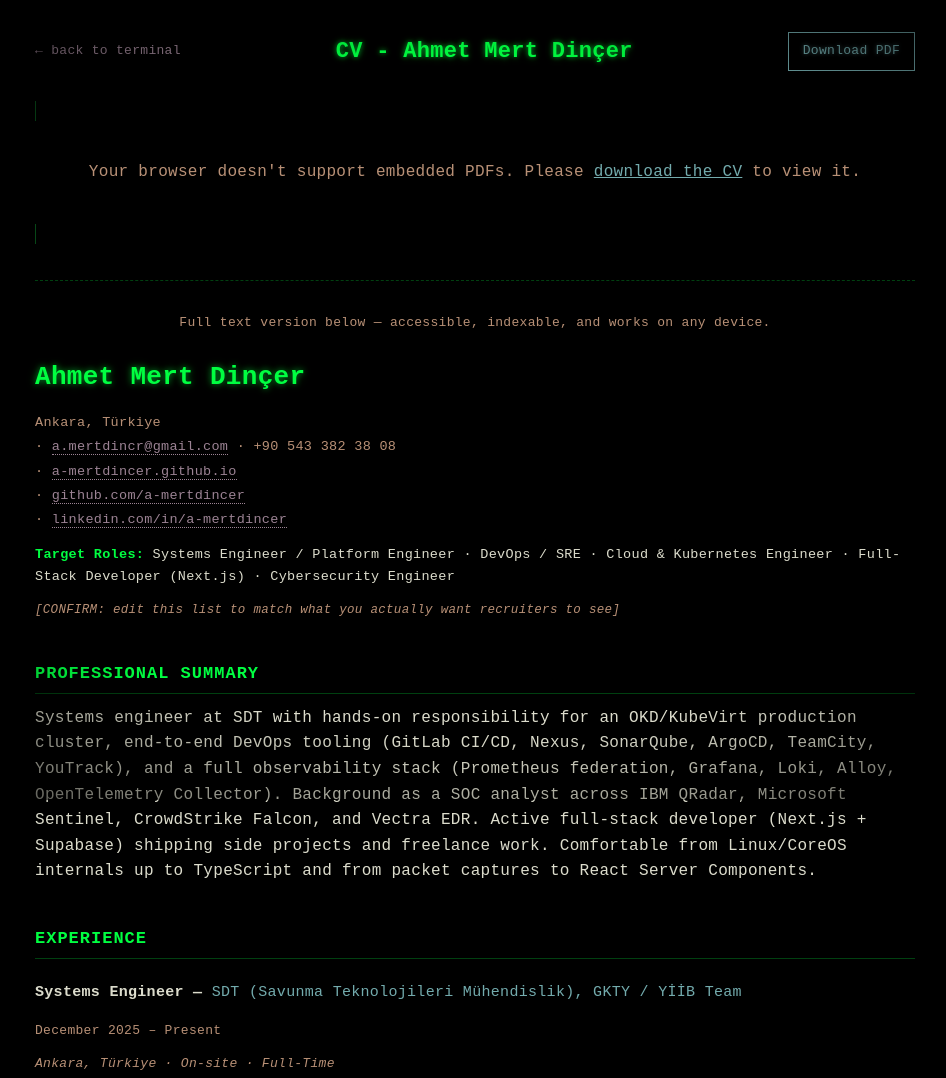
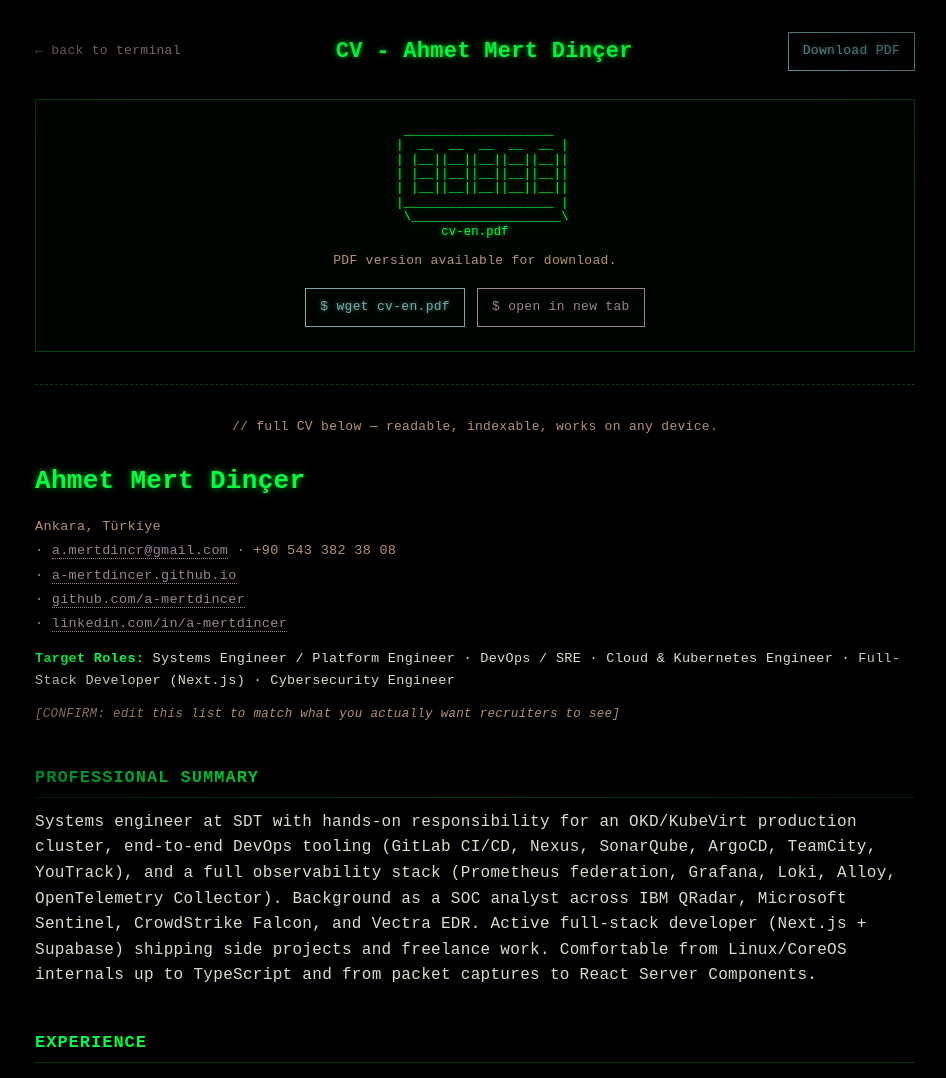
Before and after one commit to a-mertdincer/a-mertdincer.github.io, a plain HTML site: page cv/index.html in a window 1280 px wide. Shown: the top 1078 px of the page, without its empty margins (165-1111 px from the left). Drawn offline with Linux system fonts and the light colour scheme.

Commit message:
Replace white PDF embed with terminal-styled download card
Drop the <object> viewer that rendered as a white page inside the dark
terminal layout. Replace with an ASCII-art card and two download links
(direct download + open in new tab) so visitors can still grab the PDF.

The HTML CV body below remains the readable on-page version.

```diff
--- a/css/cv.css
+++ b/css/cv.css
@@ -88,24 +88,51 @@
   text-shadow: none;
 }
 
-/* Embedded PDF viewer */
-.cv-pdf {
-  width: 100%;
-  height: 80vh;
-  min-height: 520px;
+/* PDF download card — terminal-styled, no embedded white viewer */
+.cv-pdf-card {
   border: 1px solid var(--rule);
-  background: #0a0a0a;
+  background: rgba(0, 255, 65, 0.02);
+  padding: 24px 20px;
+  text-align: center;
   margin-bottom: 32px;
 }
+.cv-pdf-ascii {
+  color: var(--fg);
+  font-family: 'Courier New', Courier, monospace;
+  font-size: 12px;
+  line-height: 1.2;
+  margin: 0 0 12px;
+  white-space: pre;
+  text-shadow:
+    0 0 4px rgba(0, 255, 65, 0.5),
+    0 0 8px rgba(0, 255, 65, 0.25);
+  display: inline-block;
+  text-align: left;
+}
+.cv-pdf-note {
+  color: var(--muted);
+  font-size: 13px;
+  margin: 0 0 16px;
+}
+.cv-pdf-actions {
+  display: flex;
+  gap: 12px;
+  justify-content: center;
+  flex-wrap: wrap;
+  margin: 0;
+}
+.cv-download-ghost {
+  color: var(--link);
+  border-color: var(--link);
+  text-shadow: none;
+}
+.cv-download-ghost:hover {
+  background: var(--link);
+  color: #000;
+}
 
-.cv-pdf-fallback {
-  padding: 20px;
-  text-align: center;
-  color: var(--muted);
-}
-.cv-pdf-fallback a {
-  color: var(--accent);
-  text-decoration: underline;
+@media screen and (max-width: 480px) {
+  .cv-pdf-ascii { font-size: 10px; }
 }
 
 /* Divider between PDF and text body */
--- a/cv/index.html
+++ b/cv/index.html
@@ -30,14 +30,26 @@
         <a class="cv-download" href="../cv-en.pdf" download="ahmet-mert-dincer-cv.pdf">Download PDF</a>
       </header>
 
-      <object class="cv-pdf" data="../cv-en.pdf" type="application/pdf" aria-label="Embedded CV PDF">
-        <div class="cv-pdf-fallback">
-          <p>Your browser doesn't support embedded PDFs. Please <a href="../cv-en.pdf" download="ahmet-mert-dincer-cv.pdf">download the CV</a> to view it.</p>
-        </div>
-      </object>
+      <section class="cv-pdf-card" aria-label="PDF download">
+        <pre class="cv-pdf-ascii" aria-hidden="true">
+   ____________________
+  |  __  __  __  __  __ |
+  | |__||__||__||__||__||
+  | |__||__||__||__||__||
+  | |__||__||__||__||__||
+  |____________________ |
+   \____________________\
+        cv-en.pdf
+</pre>
+        <p class="cv-pdf-note">PDF version available for download.</p>
+        <p class="cv-pdf-actions">
+          <a class="cv-download" href="../cv-en.pdf" download="ahmet-mert-dincer-cv.pdf">$ wget cv-en.pdf</a>
+          <a class="cv-download cv-download-ghost" href="../cv-en.pdf" target="_blank" rel="noopener noreferrer">$ open in new tab</a>
+        </p>
+      </section>
 
       <hr class="cv-divider" />
-      <p class="cv-text-intro">Full text version below — accessible, indexable, and works on any device.</p>
+      <p class="cv-text-intro">// full CV below — readable, indexable, works on any device.</p>
 
       <main class="cv-body">
         <h1>Ahmet Mert Dinçer</h1>
```
